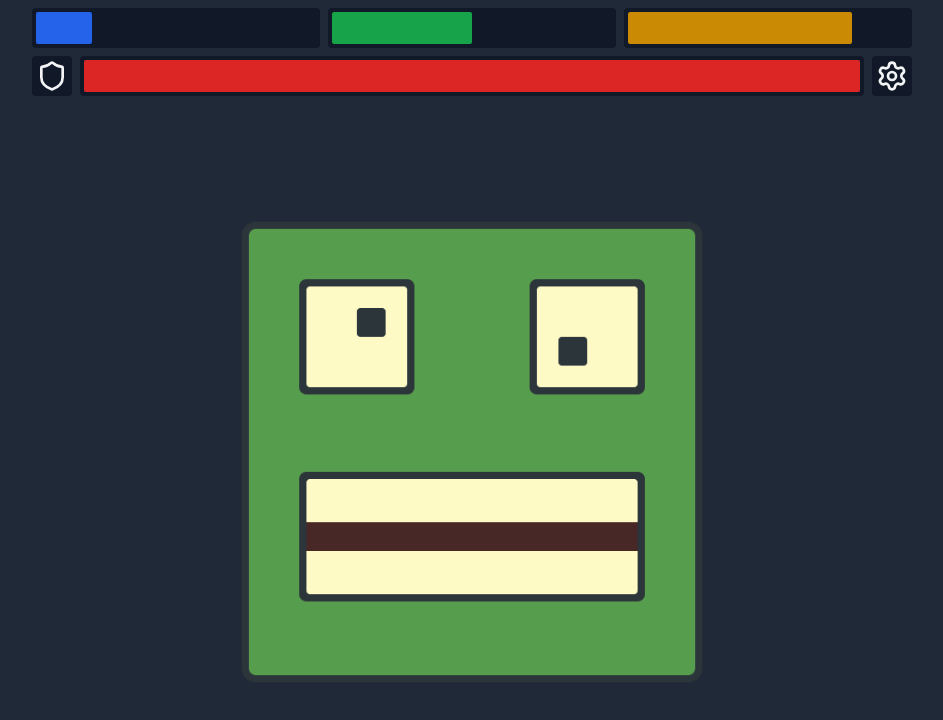
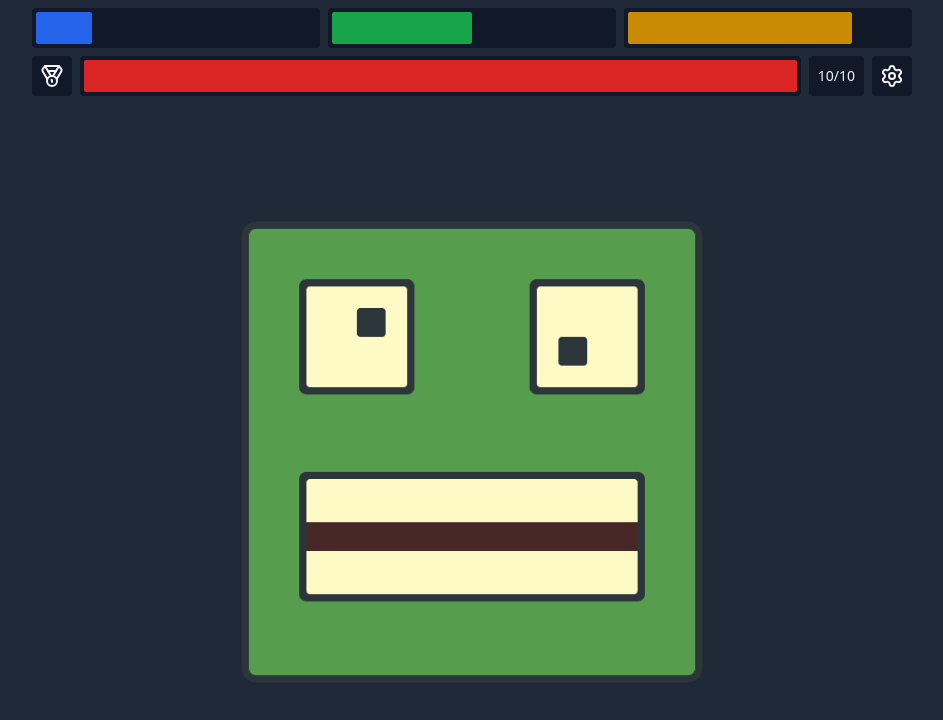
Before and after one commit to wsngamerz/TapZ-Incremental, a SvelteKit app: page /game in a window 1280 px wide. Shown: the top 720 px of the page, without its empty margins (168-1111 px from the left). Built offline with nearby package versions, Linux system fonts and the light colour scheme.

Commit message:
feat: display health value

```diff
--- a/src/routes/game/+page.svelte
+++ b/src/routes/game/+page.svelte
@@ -1,6 +1,6 @@
 <script lang="ts">
   import Progress from "../../components/ui/progress.svelte";
-  import { SettingsIcon, ShieldIcon } from "lucide-svelte";
+  import { SettingsIcon, MedalIcon } from "lucide-svelte";
   import { health } from "$lib/store";
 
   $: healthPercentage = $health * 10;
@@ -23,13 +23,17 @@
     </div>
 
     <div class="flex gap-2">
-      <div class="h-10 aspect-square p-1 bg-gray-900 rounded">
-        <ShieldIcon class="h-full w-full" />
+      <div class="h-10 aspect-square p-2 bg-gray-900 rounded">
+        <MedalIcon class="h-full w-full" />
       </div>
 
       <Progress value={healthPercentage} colour="red" />
 
-      <div class="h-10 aspect-square p-1 bg-gray-900 rounded">
+      <div class="h-10 w-16 bg-gray-900 flex items-center justify-center p-2 rounded text-sm font-light">
+        {$health}/10
+      </div>
+
+      <div class="h-10 aspect-square p-2 bg-gray-900 rounded">
         <SettingsIcon class="h-full w-full" />
       </div>
     </div>
```
